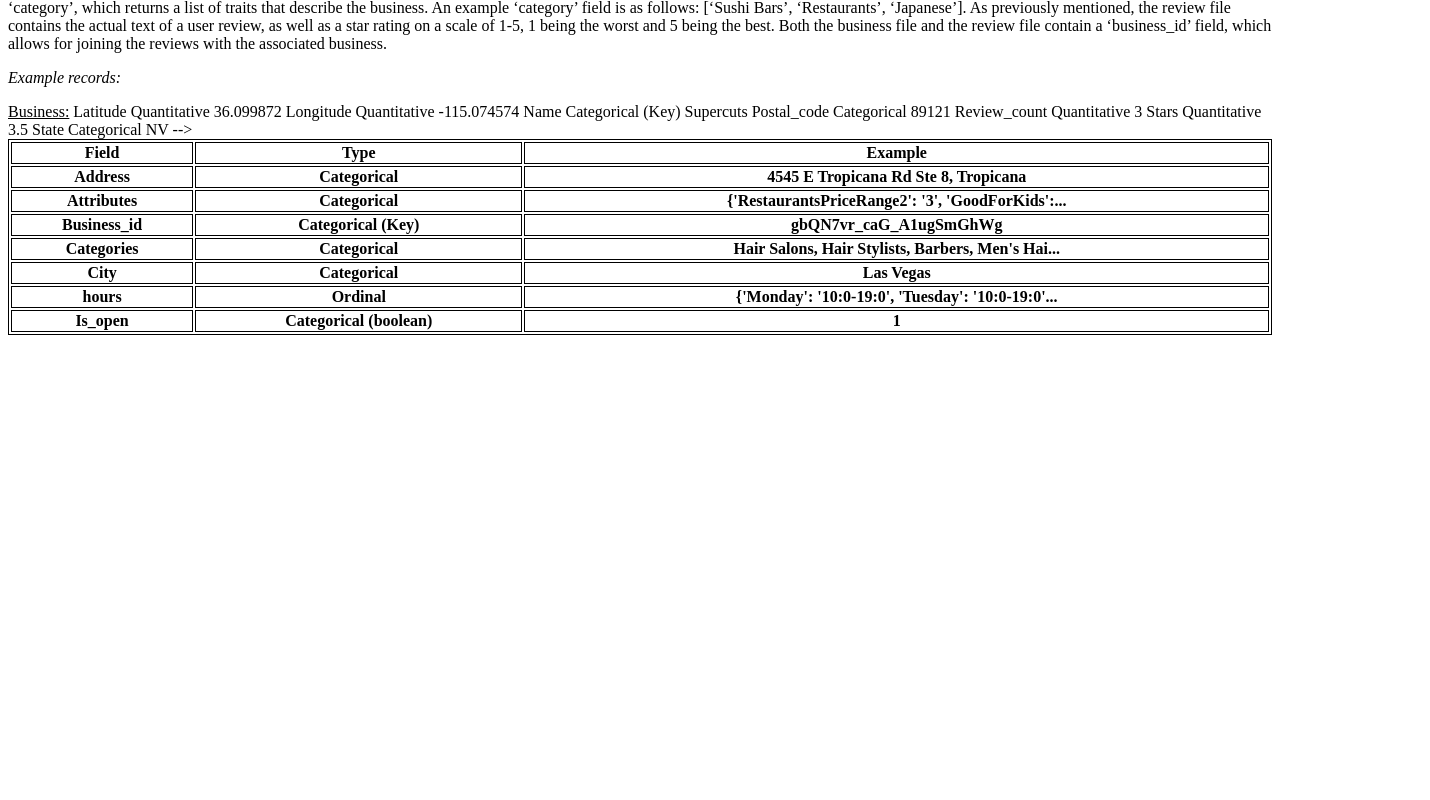
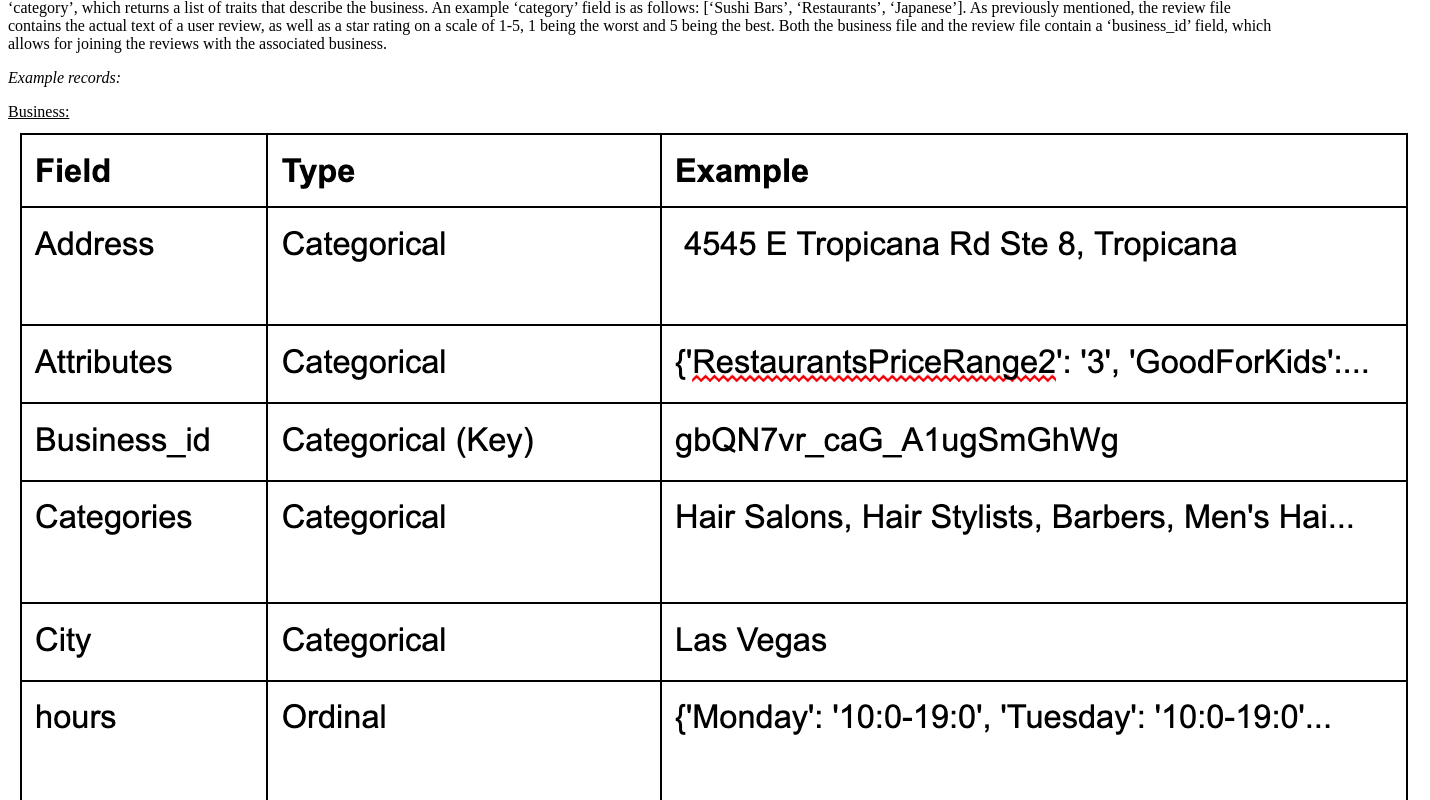
Before and after one commit to liangvi/Visualization_Demo_D3, a plain HTML site: page index.html in a window 1280 px wide. Shown: the part 580-1380 px from the top of the page, 1430 px wide, since content can reach past the window. Before the commit the page ends 923 px from the top, so only its background shows below. Drawn offline with Linux system fonts and the light colour scheme.

Commit message:
Update index.html

```diff
--- a/index.html
+++ b/index.html
@@ -1,8 +1,4 @@
-<style>
-table, th, td {
-  border: 1px solid black;
-}
-</style>
+
 <video src="Demo Video.mov" width="320" height="200" controls preload></video>
 
 
@@ -19,71 +15,4 @@ This project utilized a dataset cultivated by Yelp and made available on Kaggle
 <p></p>
 <u>Business:</u>
 
-<table style="width:100%">
- <tr>
-   <th>Field</th>
-   <th>Type</th>
-   <th>Example</th>
- </tr>
- <tr>
-   <th>Address</th>
-   <th>Categorical</th>
-   <th>4545 E Tropicana Rd Ste 8, Tropicana</th>
- </tr>
- <tr>
-   <th>Attributes</th>
-   <th>Categorical</th>
-   <th>{'RestaurantsPriceRange2': '3', 'GoodForKids':...</th>
- </tr>
- <tr>
-   <th>Business_id</th>
-   <th>Categorical (Key)</th>
-   <th>gbQN7vr_caG_A1ugSmGhWg</th>
- </tr>
- <tr>
-  <th>Categories</th>
-  <th>Categorical</th>
-  <th>Hair Salons, Hair Stylists, Barbers, Men's Hai...</th>
- </tr>
- <tr>
-   <th>City</th>
-   <th>Categorical</th>
-   <th>Las Vegas</th>
- </tr>
- <tr>
-   <th>hours</th>
-   <th>Ordinal</th>
-   <th>{'Monday': '10:0-19:0', 'Tuesday': '10:0-19:0'...</th>
- </tr>
- <tr>
-   <th>Is_open</th>
-   <th>Categorical (boolean)</th>
-   <th>1</th>
- </tr>
- Latitude
- Quantitative
- 36.099872
-
-
- Longitude
- Quantitative
- -115.074574
-
-
- Name
- Categorical (Key)
- Supercuts
- Postal_code
- Categorical
- 89121
- Review_count
- Quantitative
- 3
- Stars
- Quantitative
- 3.5
- State
- Categorical
- NV
--->
-</table>
+ <img src="Table1.png">
```
